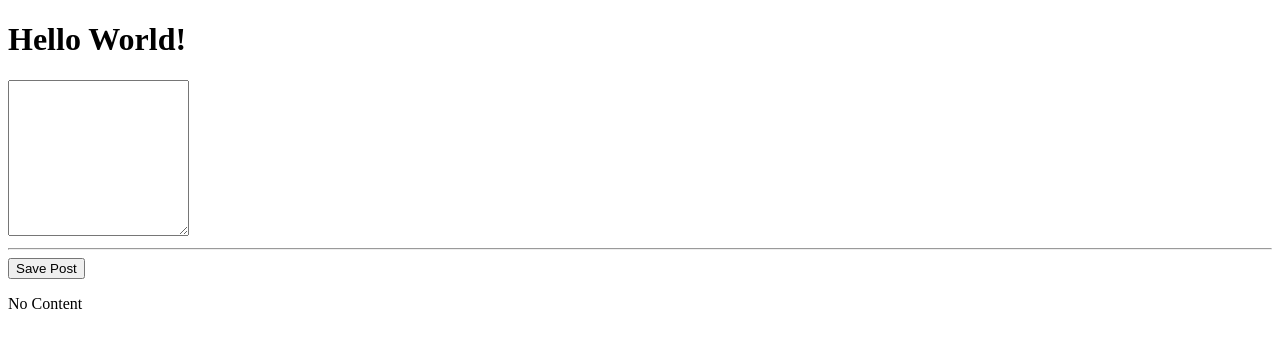
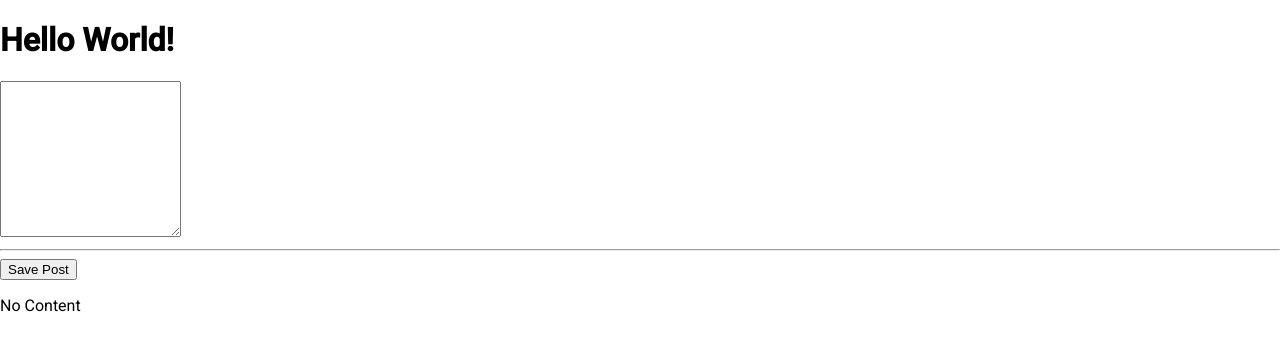
Before and after one commit to arjan-bal/mean-chatting-app, an Angular app: page / in a window 1280 px wide. Shown: the top 350 px of the page. Built offline with nearby package versions, Linux system fonts and the light colour scheme.

Commit message:
added angular material

```diff
--- a/angular.json
+++ b/angular.json
@@ -24,6 +24,7 @@
               "src/assets"
             ],
             "styles": [
+              "./node_modules/@angular/material/prebuilt-themes/deeppurple-amber.css",
               "src/styles.css"
             ],
             "scripts": []
@@ -88,6 +89,7 @@
               "src/assets"
             ],
             "styles": [
+              "./node_modules/@angular/material/prebuilt-themes/deeppurple-amber.css",
               "src/styles.css"
             ],
             "scripts": []
@@ -119,6 +121,7 @@
           }
         }
       }
-    }},
+    }
+  },
   "defaultProject": "mean-course"
 }
--- a/package.json
+++ b/package.json
@@ -12,10 +12,12 @@
   "private": true,
   "dependencies": {
     "@angular/animations": "~9.1.11",
+    "@angular/cdk": "^9.2.4",
     "@angular/common": "~9.1.11",
     "@angular/compiler": "~9.1.11",
     "@angular/core": "~9.1.11",
     "@angular/forms": "~9.1.11",
+    "@angular/material": "^9.2.4",
     "@angular/platform-browser": "~9.1.11",
     "@angular/platform-browser-dynamic": "~9.1.11",
     "@angular/router": "~9.1.11",
--- a/src/app/app.module.ts
+++ b/src/app/app.module.ts
@@ -4,6 +4,7 @@
 
 import { AppComponent } from './app.component';
 import { PostCreateComponent } from './posts/post-create/post-create.component';
+import { BrowserAnimationsModule } from '@angular/platform-browser/animations';
 
 @NgModule({
   declarations: [
@@ -12,7 +13,8 @@
   ],
   imports: [
     BrowserModule,
-    FormsModule
+    FormsModule,
+    BrowserAnimationsModule
   ],
   providers: [],
   bootstrap: [AppComponent]
--- a/src/index.html
+++ b/src/index.html
@@ -6,6 +6,8 @@
   <base href="/">
   <meta name="viewport" content="width=device-width, initial-scale=1">
   <link rel="icon" type="image/x-icon" href="favicon.ico">
+  <link href="https://fonts.googleapis.com/css?family=Roboto:300,400,500&display=swap" rel="stylesheet">
+  <link href="https://fonts.googleapis.com/icon?family=Material+Icons" rel="stylesheet">
 </head>
 <body>
   <app-root></app-root>
--- a/src/styles.css
+++ b/src/styles.css
@@ -1 +1,4 @@
 /* You can add global styles to this file, and also import other style files */
+
+html, body { height: 100%; }
+body { margin: 0; font-family: Roboto, "Helvetica Neue", sans-serif; }
```
Also changed, not shown: 1 other file (tests, documents, lock files or other folders).
